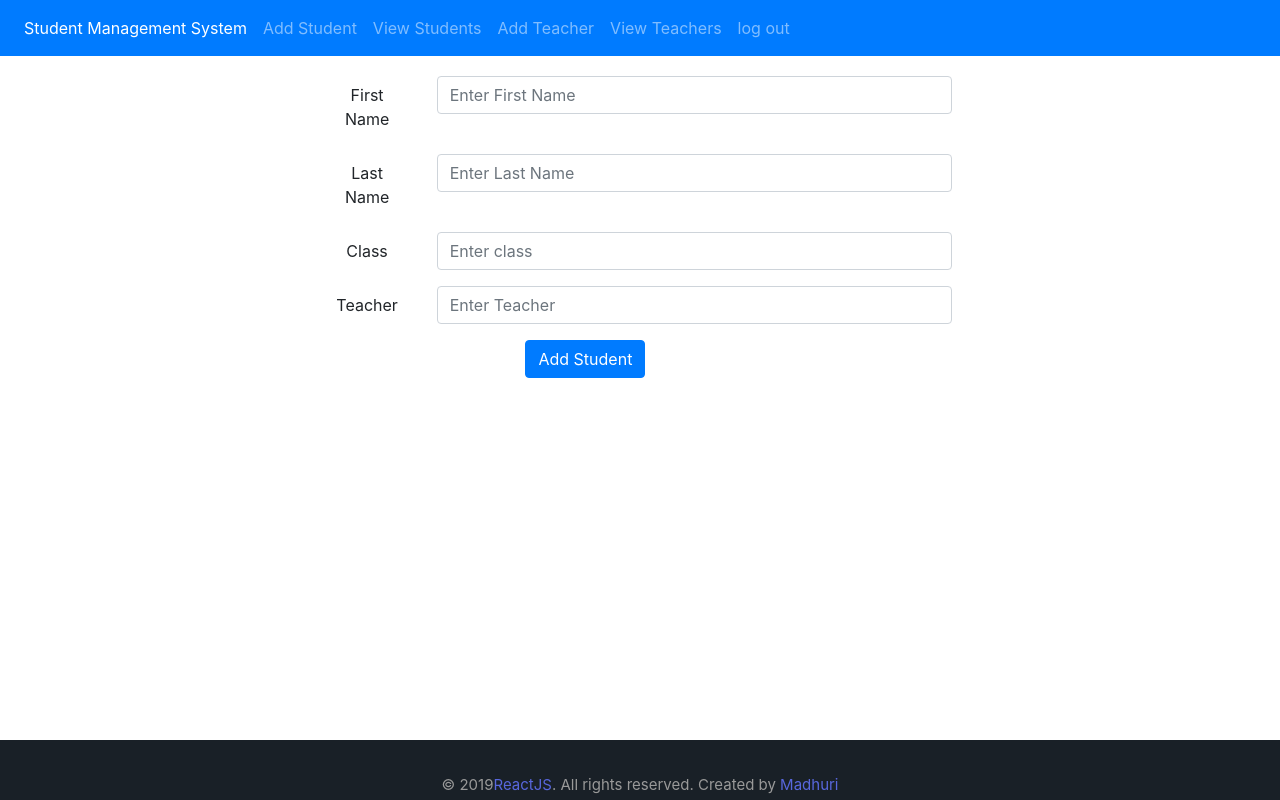
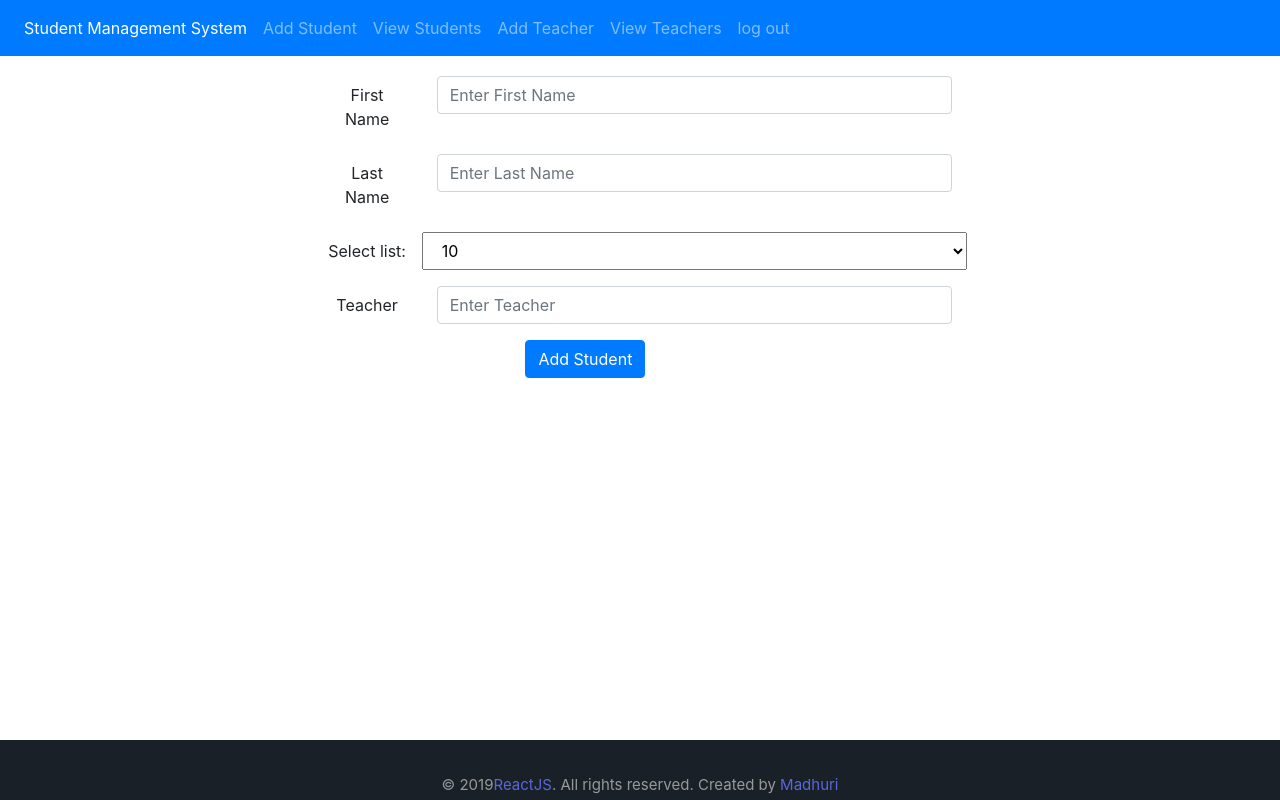
Before and after one commit to madhuripatil1994/student-management-system, a React (Create React App) app: page / in a window 1280 px wide. Built offline with nearby package versions, Linux system fonts and the light colour scheme.

Commit message:
ADded onchange event on form

```diff
--- a/src/Containers/add-student/AddStudent.js
+++ b/src/Containers/add-student/AddStudent.js
@@ -2,7 +2,15 @@ import React from 'react';
 
 class AddStudent extends React.Component {
 
+
+  onChange = (event) => {
+    console.log('events', event);
+    // event.currentTarget.value
+  }
+
+
   render(){
+
       return(<div>
                 <form>
                     <div className="form-group row">
@@ -18,10 +26,11 @@ class AddStudent extends React.Component {
                       </div>
                     </div>
                     <div className="form-group row">
-  <label className="col-sm-2 col-form-label">Class</label>
-    <div className="col-sm-10">
-      <input type="text" className="form-control" id="inputPassword3" placeholder="Enter class"></input>
-    </div>
+                    <label for="sel1" className="col-sm-2 col-form-label">Select list:</label>
+                      <select className="col-sm-10  orm-control" id="sel1" onChange={this.onChange}>
+                        <option>10</option>
+                        <option>12</option>
+                      </select>
                     </div>
                     <div className="form-group row">
                     <label className="col-sm-2 col-form-label">Teacher</label>
```
Lines whose indentation alone changed are shown as unchanged.
